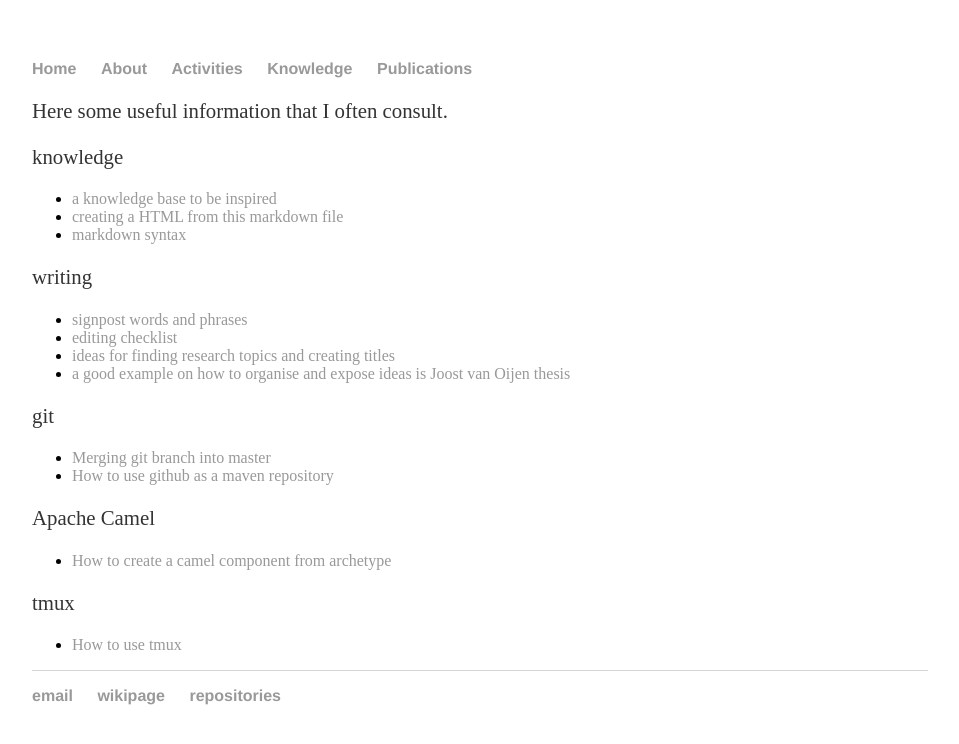
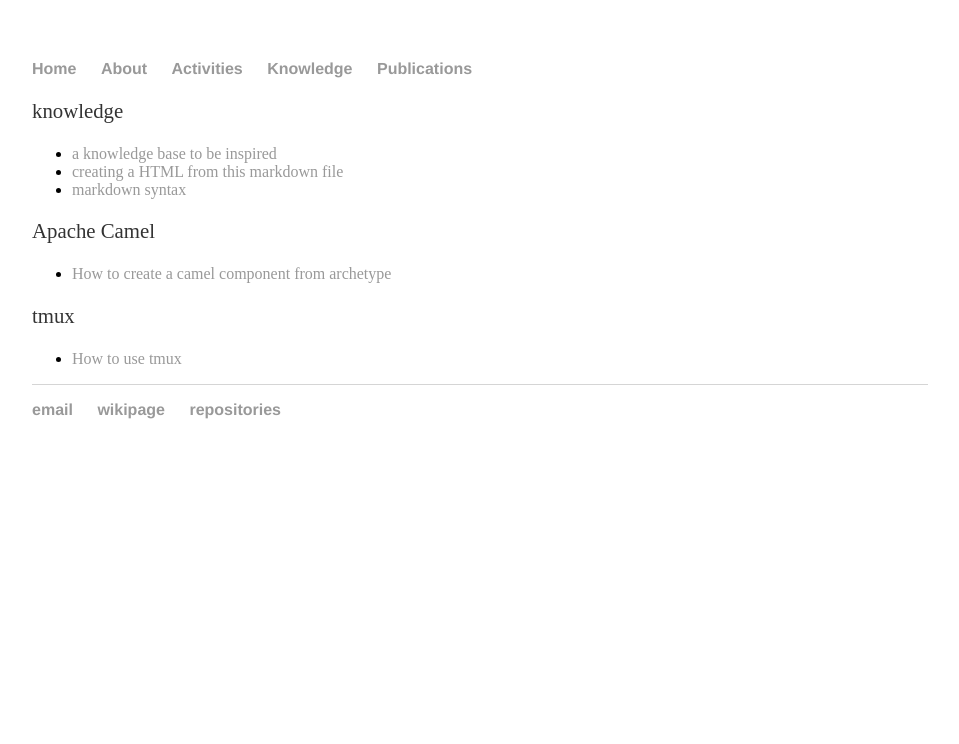
Before and after one commit to cleberjamaral/cleberjamaral.github.io, a Jekyll site: the page built from knowledge/index.md, in a window 1280 px wide. Shown: the top 744 px of the page, without its empty margins (160-1119 px from the left). Built offline with Jekyll 4.4.1, drawn with Linux system fonts in a browser that asks for light colours; our own code applies the rules of GitHub Pages for plain Markdown files.

Commit message:
Removed html from knowledge, now working with gotbook

```diff
--- a/_layouts/default.html
+++ b/_layouts/default.html
@@ -12,7 +12,7 @@
 			<li><a href="/">Home</a></li>
 			<li><a href="/about">About</a></li>
 			<li><a href="/activities">Activities</a></li>
-			<li><a href="/knowledge">Knowledge</a></li>
+			<li><a href="https://cleberjamaral.gitbook.io/mybook/">Knowledge</a></li>
 			<li><a href="/publications">Publications</a></li>
 		</ul>
 	</nav>
--- a/knowledge/index.md
+++ b/knowledge/index.md
@@ -1,20 +1,13 @@
-Here some useful information that I often consult.
+---
+description: Here some useful information that I often consult.
+---
+
 
 knowledge
 * [a knowledge base to be inspired](https://github.com/nikitavoloboev)
 * [creating a HTML from this markdown file](https://www.portent.com/blog/copywriting/content-strategy/atom-markdown.htm)
 * [markdown syntax](https://gist.github.com/cleberjamaral/e07ac280068a88b99933081939f27ca8)
 
-writing
-* [signpost words and phrases](https://gist.github.com/cleberjamaral/d7148453acc2cb7b500d8438822b7a87)
-* [editing checklist](https://gist.github.com/cleberjamaral/624b8cc7d051cb9ef750cc8760ed4ab1)
-* [ideas for finding research topics and creating titles](https://www.portent.com/tools/title-maker)
-* [a good example on how to organise and expose ideas is Joost van Oijen thesis](https://www.researchgate.net/publication/282702142_Cognitive_Agents_in_Virtual_Worlds_A_Middleware_Design_Approach)
-
-git
-* [Merging git branch into master](https://gist.github.com/cleberjamaral/94410e296e80aa66f0d38c88ca5234fe)
-* [How to use github as a maven repository](https://gist.github.com/cleberjamaral/6c9b0a615e51e26c94ffe407a641f531)
-
 Apache Camel
 * [How to create a camel component from archetype](https://gist.github.com/cleberjamaral/2914b691085cfaa6a163b7ba39d75af8)
 
```
Also changed, not shown: knowledge/git.md (+0 -2 lines), knowledge/index.html (deleted, +0 -30 lines), knowledge/writing.md (added, +9 -0 lines), untitled.md (deleted, +0 -1 lines).
